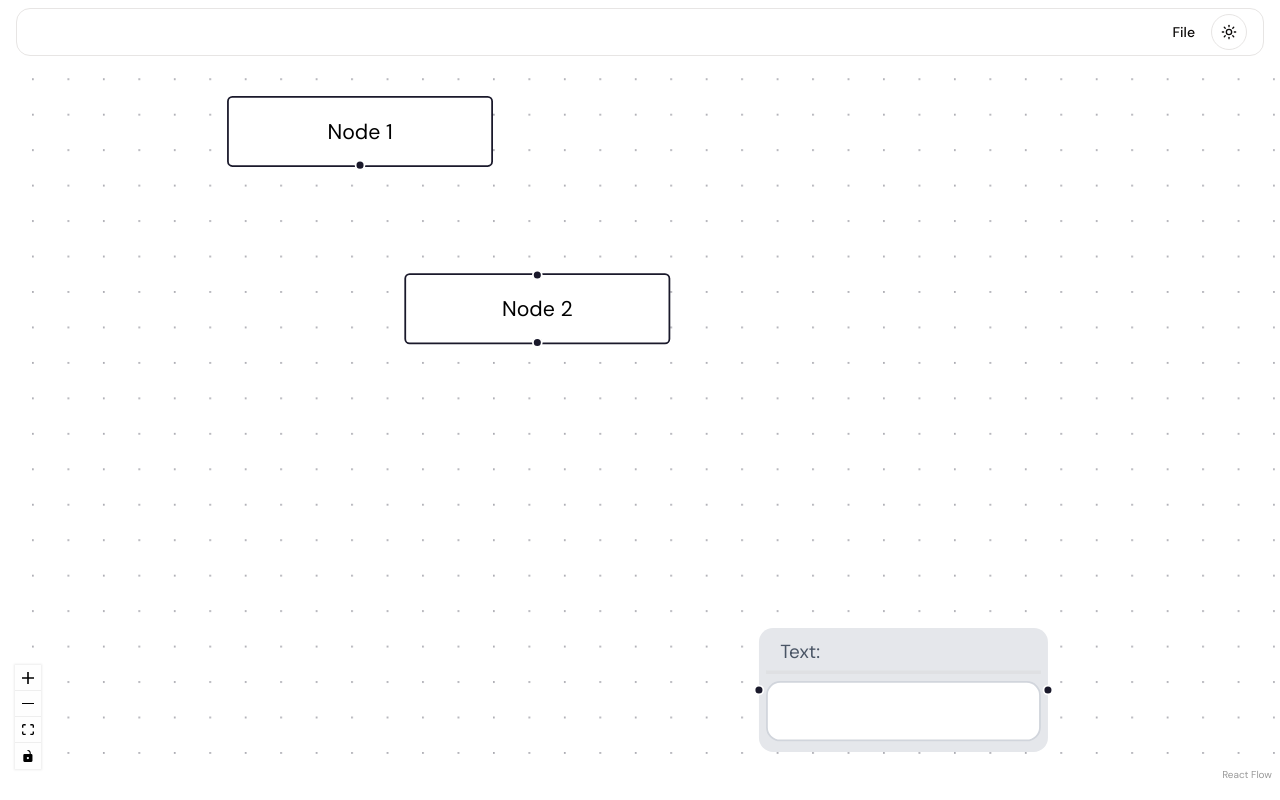
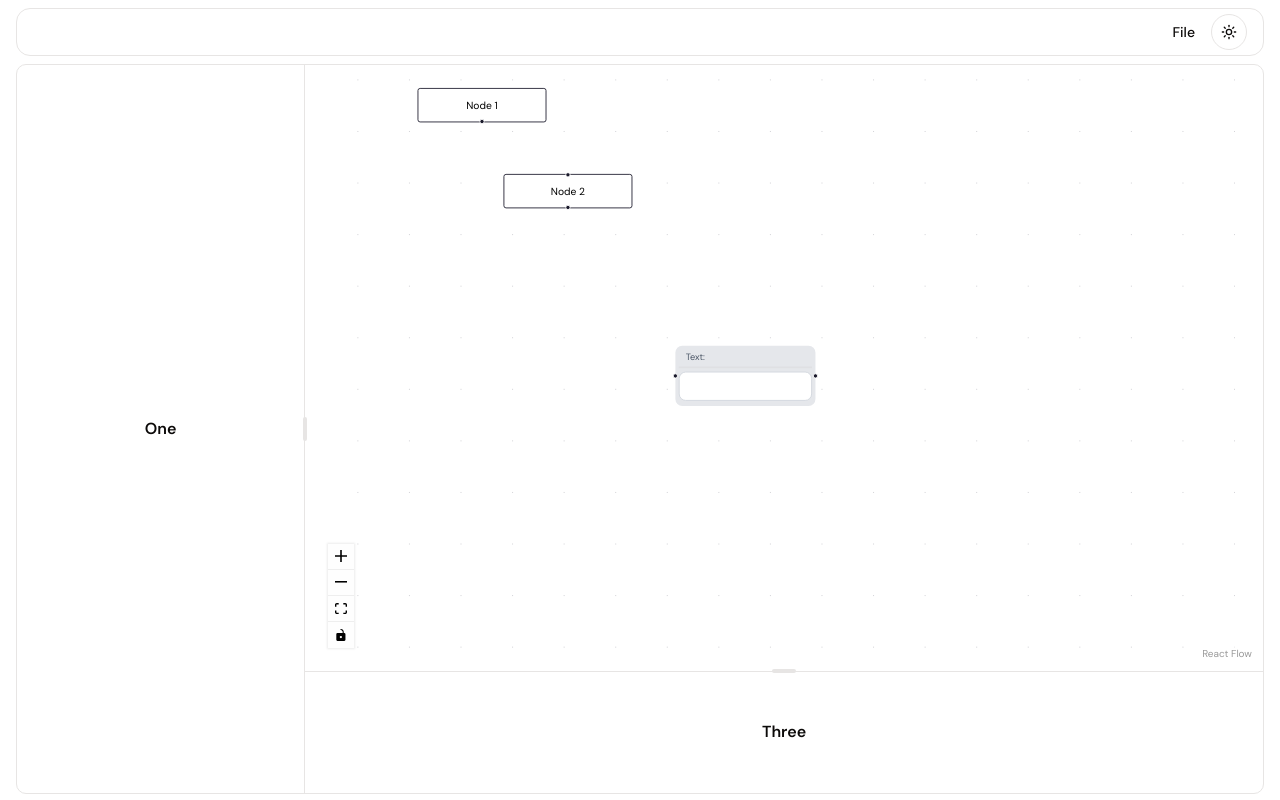
Before and after one commit to Rednaks69/webVFX, a Next.js app: page / in a window 1280 px wide. Built offline with nearby package versions, Linux system fonts and the light colour scheme.

Commit message:
custom nodes (text) modified multiEdges Custom Edges

```diff
--- a/app/layout.tsx
+++ b/app/layout.tsx
@@ -47,7 +47,7 @@ export default function RootLayout({
           enableSystem
           disableTransitionOnChange>
           <MainNav />
-          {children}
+          <main className="flex-1 overflow-hidden">{children}</main>
         </ThemeProvider>
       </body>
     </html>
--- a/app/page.tsx
+++ b/app/page.tsx
@@ -1,11 +1,41 @@
 import Flow from "@/components/flow/Flow";
 import React from "react";
 
+import {
+  ResizableHandle,
+  ResizablePanel,
+  ResizablePanelGroup,
+} from "@/components/ui/resizable";
+
 const Home = () => {
   return (
-    <div className="flex-1 w-full h-full">
-      <Flow />
-    </div>
+    <section className="ww-[calc(100vw-5px)] h-[calc(100vh-70px)] px-4">
+      <ResizablePanelGroup
+        orientation="horizontal"
+        className="flex-1 w-full h-full rounded-lg border">
+        <ResizablePanel defaultSize="15%">
+          <div className="flex h-full items-center justify-center p-6">
+            <span className="font-semibold">One</span>
+          </div>
+        </ResizablePanel>
+        <ResizableHandle withHandle />
+        <ResizablePanel defaultSize="50%">
+          <ResizablePanelGroup orientation="vertical" className="h-full">
+            <ResizablePanel defaultSize="50%">
+              <div className="h-full p-2">
+                <Flow />
+              </div>
+            </ResizablePanel>
+            <ResizableHandle withHandle />
+            <ResizablePanel defaultSize="10%">
+              <div className="flex h-full items-center justify-center p-6">
+                <span className="font-semibold">Three</span>
+              </div>
+            </ResizablePanel>
+          </ResizablePanelGroup>
+        </ResizablePanel>
+      </ResizablePanelGroup>
+    </section>
   );
 };
 
--- a/components/flow/Flow.tsx
+++ b/components/flow/Flow.tsx
@@ -13,6 +13,7 @@ import {
   NodeChange,
   EdgeChange,
   Connection,
+  BackgroundVariant,
 } from "@xyflow/react";
 import "@xyflow/react/dist/style.css";
 
@@ -59,14 +60,30 @@ const Flow = () => {
     [],
   );
 
+  // const onConnect = useCallback(
+  //   (params: Connection) =>
+  //     setEdges((edgesSnapshot) => addEdge(params, edgesSnapshot)),
+  //   [],
+  // );
+
   const onConnect = useCallback(
     (params: Connection) =>
-      setEdges((edgesSnapshot) => addEdge(params, edgesSnapshot)),
+      setEdges((edgesSnapshot) =>
+        addEdge(
+          {
+            ...params,
+            animated:
+              (params.source === "n2" && params.target === "n3") ||
+              (params.source === "n3" && params.target === "n2"),
+          },
+          edgesSnapshot,
+        ),
+      ),
     [],
   );
 
   return (
-    <div className="w-[calc(100vw-5px)] h-[calc(100vh-80px)] ">
+    <div className="w-full h-full ">
       <ReactFlow
         nodes={nodes}
         edges={edges}
@@ -76,7 +93,7 @@ const Flow = () => {
         fitView
         className="text-black"
         nodeTypes={nodeTypes}>
-        <Background />
+        <Background gap={60} />
         <Controls className="text-black" />
       </ReactFlow>
     </div>
--- /dev/null
+++ b/components/ui/resizable.tsx
@@ -0,0 +1,50 @@
+"use client"
+
+import * as ResizablePrimitive from "react-resizable-panels"
+
+import { cn } from "@/lib/utils"
+
+function ResizablePanelGroup({
+  className,
+  ...props
+}: ResizablePrimitive.GroupProps) {
+  return (
+    <ResizablePrimitive.Group
+      data-slot="resizable-panel-group"
+      className={cn(
+        "flex h-full w-full aria-[orientation=vertical]:flex-col",
+        className
+      )}
+      {...props}
+    />
+  )
+}
+
+function ResizablePanel({ ...props }: ResizablePrimitive.PanelProps) {
+  return <ResizablePrimitive.Panel data-slot="resizable-panel" {...props} />
+}
+
+function ResizableHandle({
+  withHandle,
+  className,
+  ...props
+}: ResizablePrimitive.SeparatorProps & {
+  withHandle?: boolean
+}) {
+  return (
+    <ResizablePrimitive.Separator
+      data-slot="resizable-handle"
+      className={cn(
+        "relative flex w-px items-center justify-center bg-border ring-offset-background after:absolute after:inset-y-0 after:left-1/2 after:w-1 after:-translate-x-1/2 focus-visible:ring-1 focus-visible:ring-ring focus-visible:outline-hidden aria-[orientation=horizontal]:h-px aria-[orientation=horizontal]:w-full aria-[orientation=horizontal]:after:left-0 aria-[orientation=horizontal]:after:h-1 aria-[orientation=horizontal]:after:w-full aria-[orientation=horizontal]:after:translate-x-0 aria-[orientation=horizontal]:after:-translate-y-1/2 [&[aria-orientation=horizontal]>div]:rotate-90",
+        className
+      )}
+      {...props}
+    >
+      {withHandle && (
+        <div className="z-10 flex h-6 w-1 shrink-0 rounded-lg bg-border" />
+      )}
+    </ResizablePrimitive.Separator>
+  )
+}
+
+export { ResizableHandle, ResizablePanel, ResizablePanelGroup }
--- a/package.json
+++ b/package.json
@@ -19,6 +19,7 @@
     "radix-ui": "^1.6.0",
     "react": "19.2.4",
     "react-dom": "19.2.4",
+    "react-resizable-panels": "^4.11.2",
     "shadcn": "^4.11.0",
     "tailwind-merge": "^3.6.0",
     "tw-animate-css": "^1.4.0"
```
Also changed, not shown: 1 other file (tests, documents, lock files or other folders).
